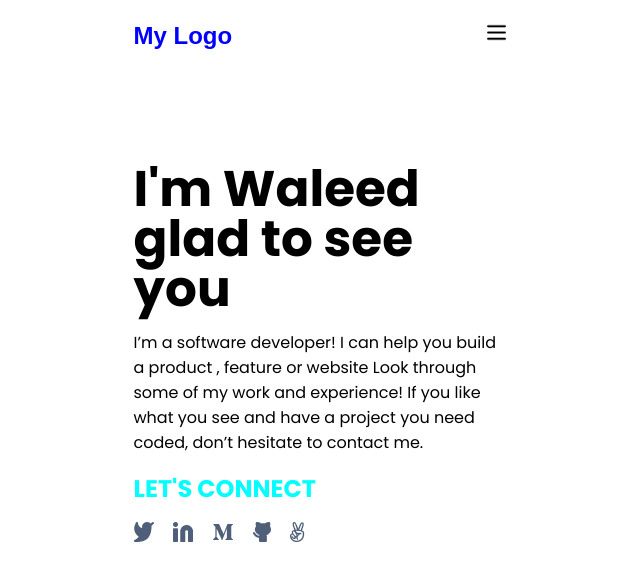
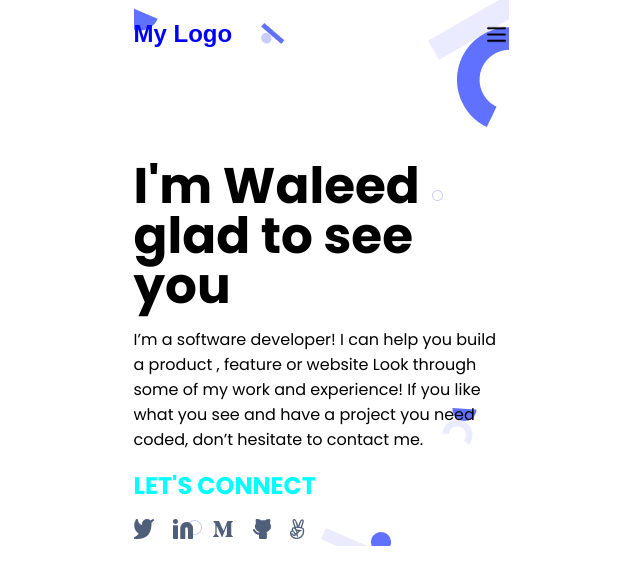
Before and after one commit to Waleed-thisone/mobile-project, a plain HTML site: page mob.html in a window 1280 px wide. Shown: the whole page, without its empty margins (319-959 px from the left). Drawn offline with Linux system fonts and the light colour scheme.

Commit message:
added background image
added background image and fixed bugs

```diff
--- a/mob.html
+++ b/mob.html
@@ -11,14 +11,15 @@
 <body>
 
     <header>
+
         <div class="container">
             <div class="logo">
                 <a href="#">My Logo</a>
             </div>
-            <nav>
+
                 <img src="menu.png" alt="burger icon" width="25px" height="25px" class="hover-image">
 
-            </nav>
+
 
         </div>
 
@@ -30,6 +31,7 @@
             <div><img src="social media icons.png" alt="icons"></div>
 
         </div>
+
     </header>
 </body>
 </html>
--- a/style.css
+++ b/style.css
@@ -10,12 +10,13 @@ body {
 }
 
 header {
-  background-color: white;
-  padding: 20px 0;
+  padding-top: 20px;
+  background-image: url('header-shapes mobile.png');
+  background-repeat: no-repeat;
+  background-position: center;
 }
 
 .container {
-  width: 90%;
   max-width: 375px;
   margin: 0 auto;
   display: flex;
```
Also changed, not shown: header-shapes mobile.png (added).
